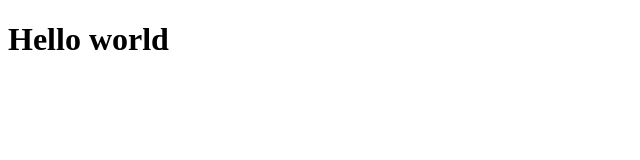
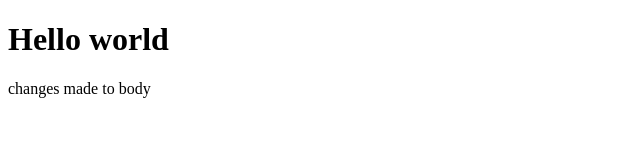
Before and after one commit to reconzo/demo-repo-harsh, a plain HTML site: page index.html in a window 1280 px wide. Shown: the whole page, without its empty margins (0-640 px from the left). Drawn offline with Linux system fonts and the light colour scheme.

Commit message:
added paragraph

```diff
--- a/index.html
+++ b/index.html
@@ -7,5 +7,6 @@
 </head>
 <body>
     <h1>Hello world</h1>
+    <p>changes made to body</p>
 </body>
 </html>
```
